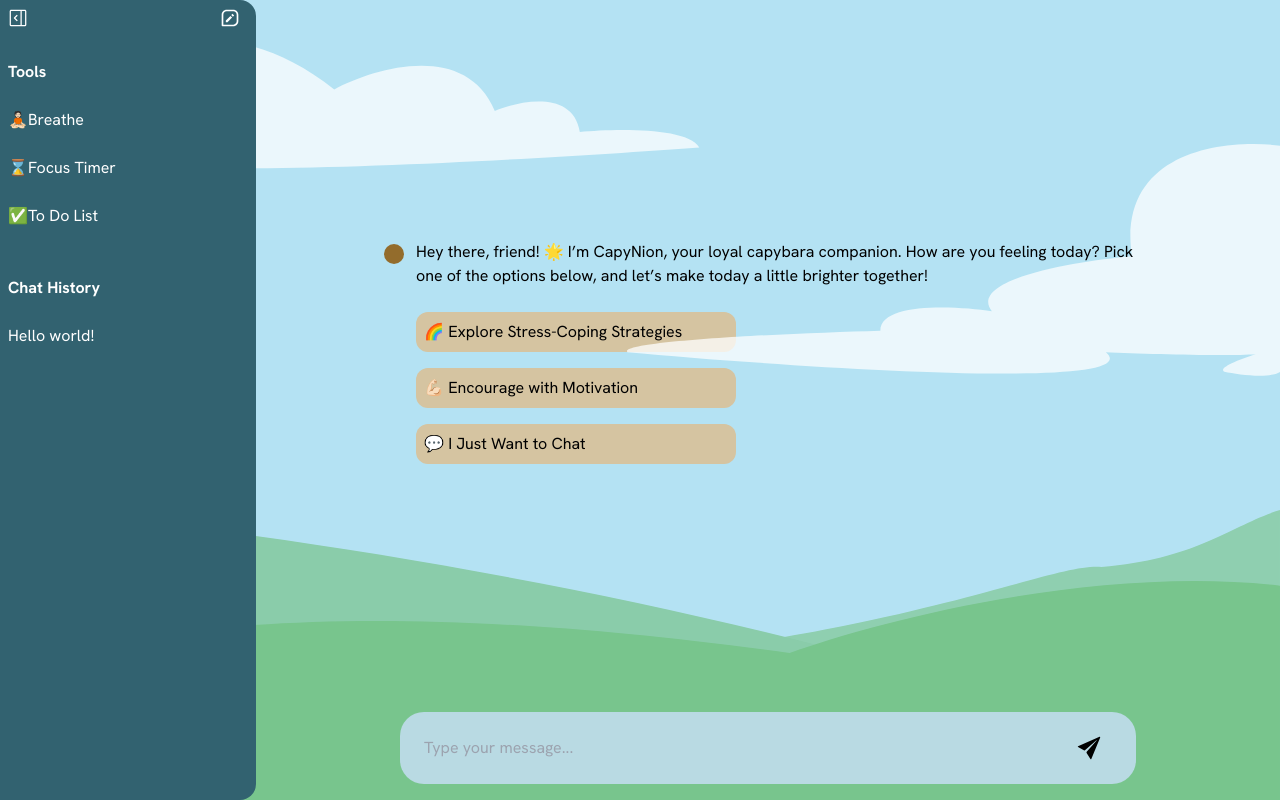
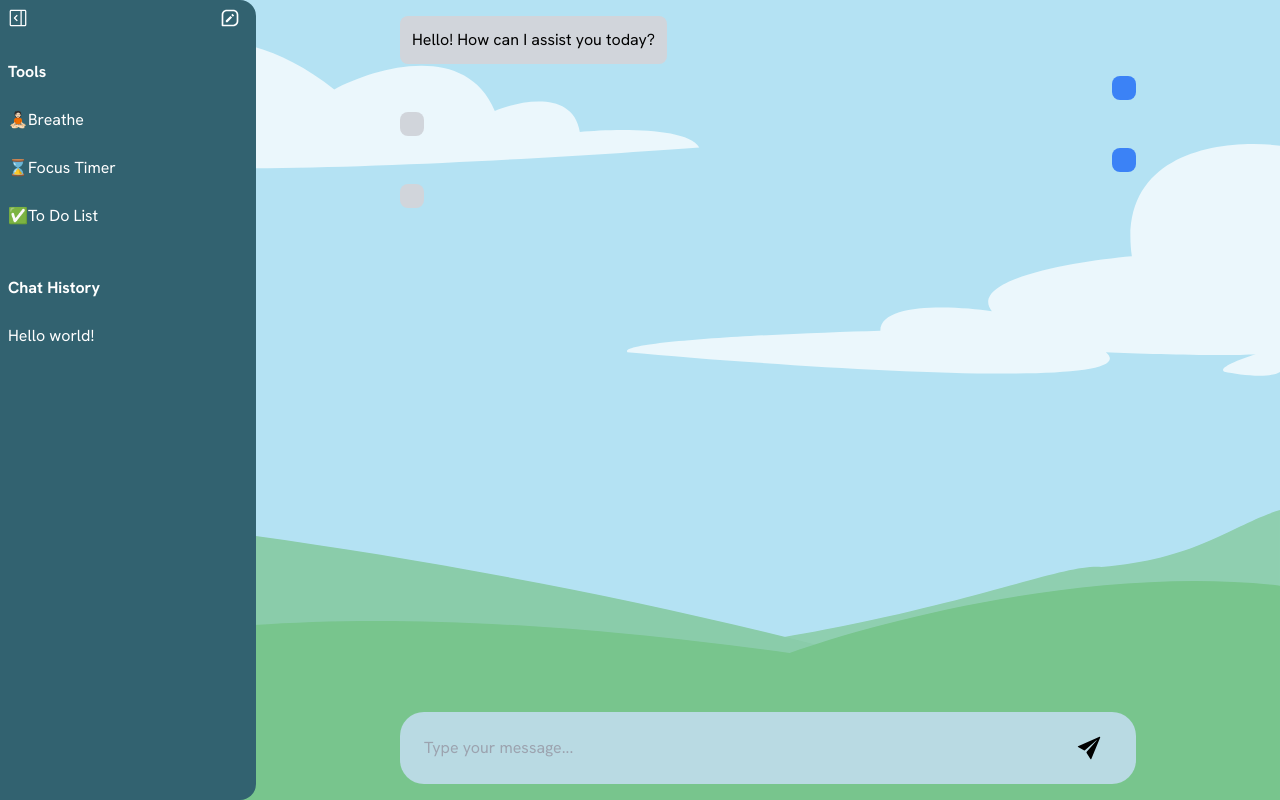
Before and after one commit to LightArtz/CapyNion, a React (Vite) app: page / in a window 1280 px wide. Built offline with nearby package versions, Linux system fonts and the light colour scheme; what @ic-reactor/react would draw is missing.

Commit message:
merge with chatfinal for chat ui update

```diff
--- a/package.json
+++ b/package.json
@@ -23,6 +23,7 @@
     "react": "^18.2.0",
     "react-dom": "^18.2.0",
     "react-icons": "^5.4.0",
+    "react-markdown": "^9.0.1",
     "react-router-dom": "^7.0.2"
   },
   "devDependencies": {
--- a/src/components/ChatScrollbar.tsx
+++ b/src/components/ChatScrollbar.tsx
@@ -1,23 +1,70 @@
-function ChatScrollbar({ response }: { response: string }) {
+import { useEffect, useRef, useState } from 'react';
+
+function ChatScrollbar({
+  userMessage,
+  response,
+}: {
+  userMessage: string;
+  response: string;
+}) {
+  const chatContainerRef = useRef<HTMLDivElement>(null);
+
+  const [conversation, setConversation] = useState([
+    { sender: 'bot', message: 'Hello! How can I assist you today?' },
+  ]);
+  useEffect(() => {
+    if (chatContainerRef.current) {
+      chatContainerRef.current.scrollTop =
+        chatContainerRef.current.scrollHeight;
+    }
+  }, [conversation]); // Run this effect whenever `conversation` updates
+
+  const handleBotResponse = async () => {
+    setConversation((prevConversation) => [
+      ...prevConversation,
+      { sender: 'bot', message: response },
+    ]);
+  };
+
+  const handleUserMessage = async () => {
+    setConversation((prevConversation) => [
+      ...prevConversation,
+      { sender: 'user', message: userMessage },
+    ]);
+  };
+
+  useEffect(() => {
+    handleUserMessage();
+  }, [userMessage]);
+
+  useEffect(() => {
+    handleBotResponse();
+  }, [response]);
+
   return (
-    <div className="my-auto w-full overflow-y-scroll">
-      <div className="relative flex flex-col mx-4 ">
-        <h1>{response}</h1>
-        <div className="absolute -left-4 top-5 w-5 h-5 bg-secondary rounded-full mr-4 z-10"></div>
-        <article className=" mx-auto rounded-lg py-4 ml-4 z-10">
-          Hey there, friend! 🌟 I’m CapyNion, your loyal capybara companion. How
-          are you feeling today? Pick one of the options below, and let’s make
-          today a little brighter together!
-        </article>
-        <button className="bg-container-secondary rounded-xl p-2 my-2 ml-4 max-w-xs text-left">
-          🌈 Explore Stress-Coping Strategies
-        </button>
-        <button className="bg-container-secondary rounded-xl p-2 my-2 ml-4 max-w-xs text-left">
-          💪🏻 Encourage with Motivation
-        </button>
-        <button className="bg-container-secondary rounded-xl p-2 my-2 ml-4 max-w-xs text-left">
-          💬 I Just Want to Chat
-        </button>
+    <div
+      ref={chatContainerRef}
+      className="my-auto w-full h-full overflow-y-scroll p-4"
+    >
+      <div className="flex flex-col space-y-3">
+        {conversation.map((msg, index) => (
+          <div
+            key={index}
+            className={`flex ${
+              msg.sender === 'user' ? 'justify-end' : 'justify-start'
+            }`}
+          >
+            <div
+              className={`rounded-lg p-3 max-w-xs ${
+                msg.sender === 'user'
+                  ? 'bg-blue-500 text-white'
+                  : 'bg-gray-300 text-black'
+              }`}
+            >
+              <span>{msg.message}</span>
+            </div>
+          </div>
+        ))}
       </div>
     </div>
   );
--- a/src/pages/Home.tsx
+++ b/src/pages/Home.tsx
@@ -8,12 +8,14 @@ import Cloud1 from '../assets/cloud 1.svg';
 import Cloud2 from '../assets/cloud-2.svg';
 import { getOpenAIResponse } from '../components/OpenAIService';
 import { useState } from 'react';
+import { BiSolidCaretUpSquare } from 'react-icons/bi';
 
 function Home() {
   const [response, setResponse] = useState('');
+  const [userMessage, setUserMessage] = useState('');
   const handleMessage = async (message: string) => {
+    setUserMessage(message);
     const aiResponse = await getOpenAIResponse(message);
-
     console.log('AI Response:', aiResponse);
 
     // Extract the generated_text from the response
@@ -24,29 +26,34 @@ function Home() {
     }
   };
   return (
-    <div className="flex w-screen h-screen relative bg-background font-hanken-grotesk">
+    <div className="flex w-screen h-screen relative font-hanken-grotesk ">
+      <div className="absolute top-0 right-0  w-full h-full bg-background -z-20" />
       <Sidebar />
       {/* Scrollbar */}
       <div className="flex flex-col overflow-y-auto w-full align-center overflow-x-hidden max-w-3xl   mx-auto ">
-        <ChatScrollbar response={response} />
+        <ChatScrollbar response={response} userMessage={userMessage} />
         <ChatInputBox onSendMessage={handleMessage} />
       </div>
 
       {/* Background */}
-      <img className="absolute top-10 left-0 -z-0" src={Cloud1} alt="Cloud1" />
-      <img className="absolute top-36 right-0 " src={Cloud2} alt="Cloud2" />
+      <img className="absolute top-10 left-0 -z-10" src={Cloud1} alt="Cloud1" />
       <img
-        className="absolute bottom-0 right-0 w-full"
+        className="absolute top-36 right-0 -z-10"
+        src={Cloud2}
+        alt="Cloud2"
+      />
+      <img
+        className="absolute bottom-0 right-0 w-full -z-10"
         src={Hill2}
         alt="hill2"
       />
       <img
-        className="absolute bottom-0 right-0 w-full"
+        className="absolute bottom-0 right-0 w-full -z-10"
         src={Hill1}
         alt="hill1"
       />
       <img
-        className="absolute bottom-0 right-0 w-full"
+        className="absolute bottom-0 right-0 w-full -z-10"
         src={Grass}
         alt="grass"
       />
```
Also changed, not shown: 1 other file (tests, documents, lock files or other folders).
